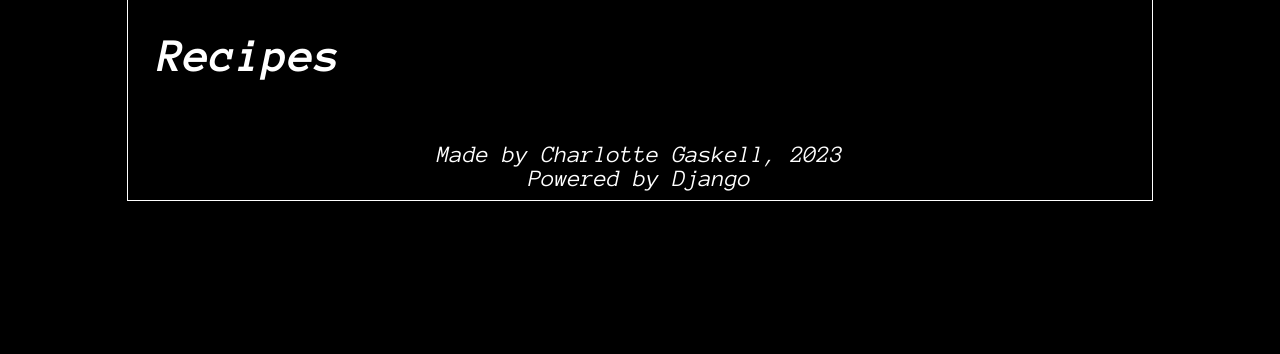
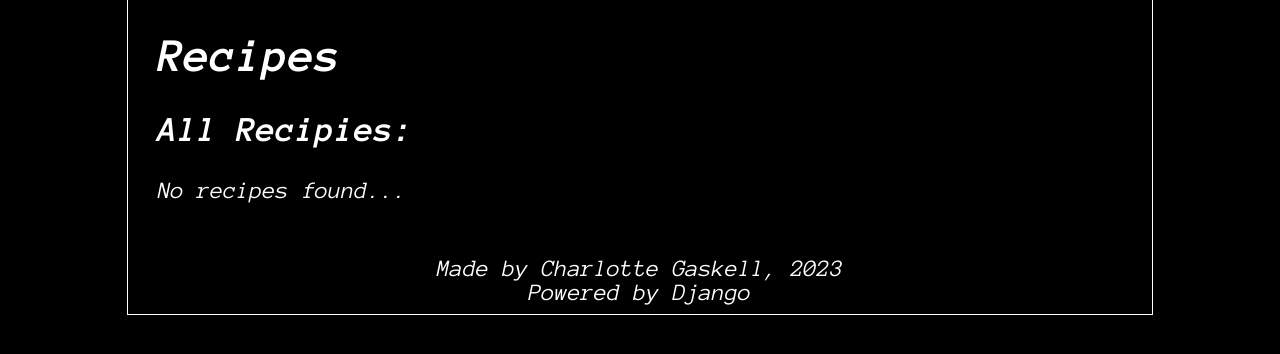
Before and after one commit to c-gaskell/recipes, a Django app: page / in a window 1280 px wide. Shown: the part 62-416 px from the top of the page. Run offline with Django 4.2, Linux system fonts and the light colour scheme.

Commit message:
Add recipes to homepage

```diff
--- a/website/templates/website/home.html
+++ b/website/templates/website/home.html
@@ -5,4 +5,12 @@
 {% block content %}
 <h1> Recipes </h1>
 
+<h2> All Recipies: </h2>
+
+{% for r in recipes %}
+    {{ r }}
+{% empty %}
+    <p> No recipes found... </p>
+{% endfor %}
+
 {% endblock content %}
```
